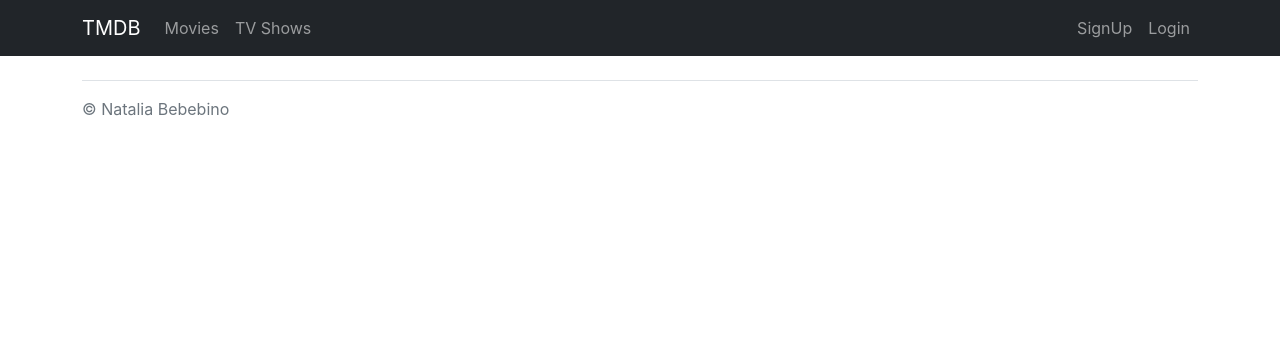
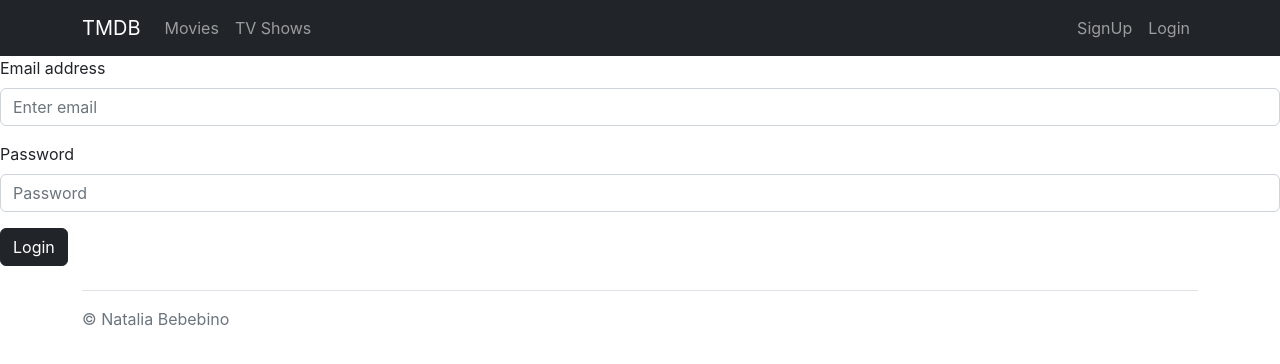
Before and after one commit to NataliaBebebino/tmdb-app, a React (Create React App) app in the folder frontend/: page /login in a window 1280 px wide. Shown: the top 364 px of the page. Built offline with nearby package versions, Linux system fonts and the light colour scheme.

Commit message:
Create basic estructure for LoginPage

```diff
--- a/frontend/src/App.js
+++ b/frontend/src/App.js
@@ -6,6 +6,7 @@ import MoviesPage from "./pages/MoviesPage";
 import TVShowsPage from "./pages/TVShowsPage";
 import MoviesDetailsPage from "./pages/MoviesDetailsPage";
 import TVShowsDetailsPage from "./pages/TVShowsDetailsPage";
+import LoginPage from "./pages/LoginPage";
 
 function App() {
   return (
@@ -17,6 +18,7 @@ function App() {
         <Route path="/tv-shows" element={<TVShowsPage />} />
         <Route path="/movies/:id" element={<MoviesDetailsPage />} />
         <Route path="/tv-shows/:id" element={<TVShowsDetailsPage />} />
+        <Route path="/login" element={<LoginPage/>}/>
       </Routes>
       <Footer />
     </div>
--- a/frontend/src/components/MainNavigation.js
+++ b/frontend/src/components/MainNavigation.js
@@ -16,7 +16,7 @@ const MainNavigation = () => {
           </Nav>
           <Nav className="justify-content-end">
             <Nav.Link href="/">SignUp</Nav.Link>
-            <Nav.Link href="/">Login</Nav.Link>
+            <Nav.Link href="/login">Login</Nav.Link>
           </Nav>
         </Navbar.Collapse>
       </Container>
--- /dev/null
+++ b/frontend/src/pages/LoginPage.js
@@ -0,0 +1,65 @@
+import React, { useState } from "react";
+import Button from "react-bootstrap/Button";
+import Form from "react-bootstrap/Form";
+
+const LoginPage = () => {
+  const [enteredEmail, setEnteredEmail] = useState("");
+  const [enteredPassword, setEnteredPassword] = useState("");
+
+  const emailInputChangeHandler = (event) => {
+    setEnteredEmail(event.target.value);
+  };
+
+  const passwordInputChangeHandler = (event) => {
+    setEnteredPassword(event.target.value);
+  };
+
+  const submitHandler = (event) => {
+    event.preventDefault();
+
+    const enteredData = {
+      email: enteredEmail,
+      password: enteredPassword,
+    };
+
+    console.log(enteredData);
+  };
+
+  return (
+    <Form onSubmit={submitHandler}>
+      <Form.Group className="mb-3" controlId="formBasicEmail">
+        <Form.Label>Email address</Form.Label>
+        <Form.Control
+          type="email"
+          placeholder="Enter email"
+          value={enteredEmail}
+          onChange={emailInputChangeHandler}
+        />
+
+        {/* <Form.Text className="text-muted">
+          We'll never share your email with anyone else.
+        </Form.Text> */}
+      </Form.Group>
+
+      <Form.Group className="mb-3" controlId="formBasicPassword">
+        <Form.Label>Password</Form.Label>
+        <Form.Control
+          type="password"
+          placeholder="Password"
+          value={enteredPassword}
+          onChange={passwordInputChangeHandler}
+        />
+      </Form.Group>
+
+      {/* <Form.Group className="mb-3" controlId="formBasicCheckbox">
+        <Form.Check type="checkbox" label="Check me out" />
+      </Form.Group> */}
+
+      <Button className="btn btn-dark" variant="primary" type="submit">
+        Login
+      </Button>
+    </Form>
+  );
+};
+
+export default LoginPage;
```
